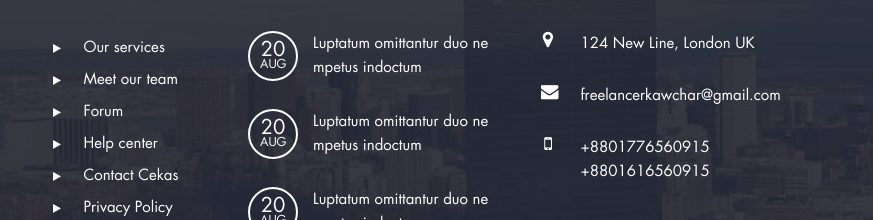
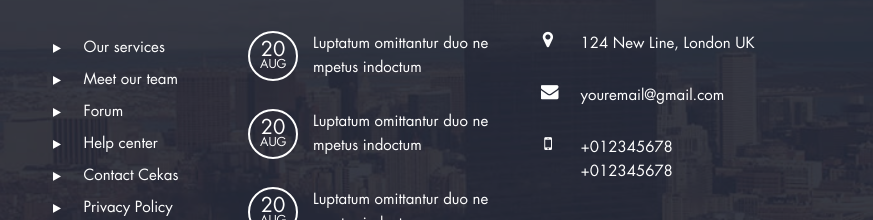
Before and after one commit to freelancerkawchar/Constraction1, a plain HTML site: page index.html in a window 1280 px wide. Shown: the part 4662-4882 px from the top of the page, 407-1280 px from the left. Drawn offline with Linux system fonts and the light colour scheme.

Commit message:
Update index.html

```diff
--- a/index.html
+++ b/index.html
@@ -442,8 +442,8 @@
                             <h4>Contact us</h4>
                             <ul class="list-unstyled footer_contact">
                                 <li><a href=""><span class="fa fa-map-marker"></span> 124 New Line, London UK</a></li>
-                                <li><a href=""><span class="fa fa-envelope"></span>freelancerkawchar@gmail.com</a></li>
-                                <li><a href=""><span class="fa fa-mobile"></span><p>+8801776560915<br />+8801616560915</p></a></li>
+                                <li><a href=""><span class="fa fa-envelope"></span>youremail@gmail.com</a></li>
+                                <li><a href=""><span class="fa fa-mobile"></span><p>+012345678<br />+012345678</p></a></li>
                             </ul>
                         </div>
                     </div>
```
